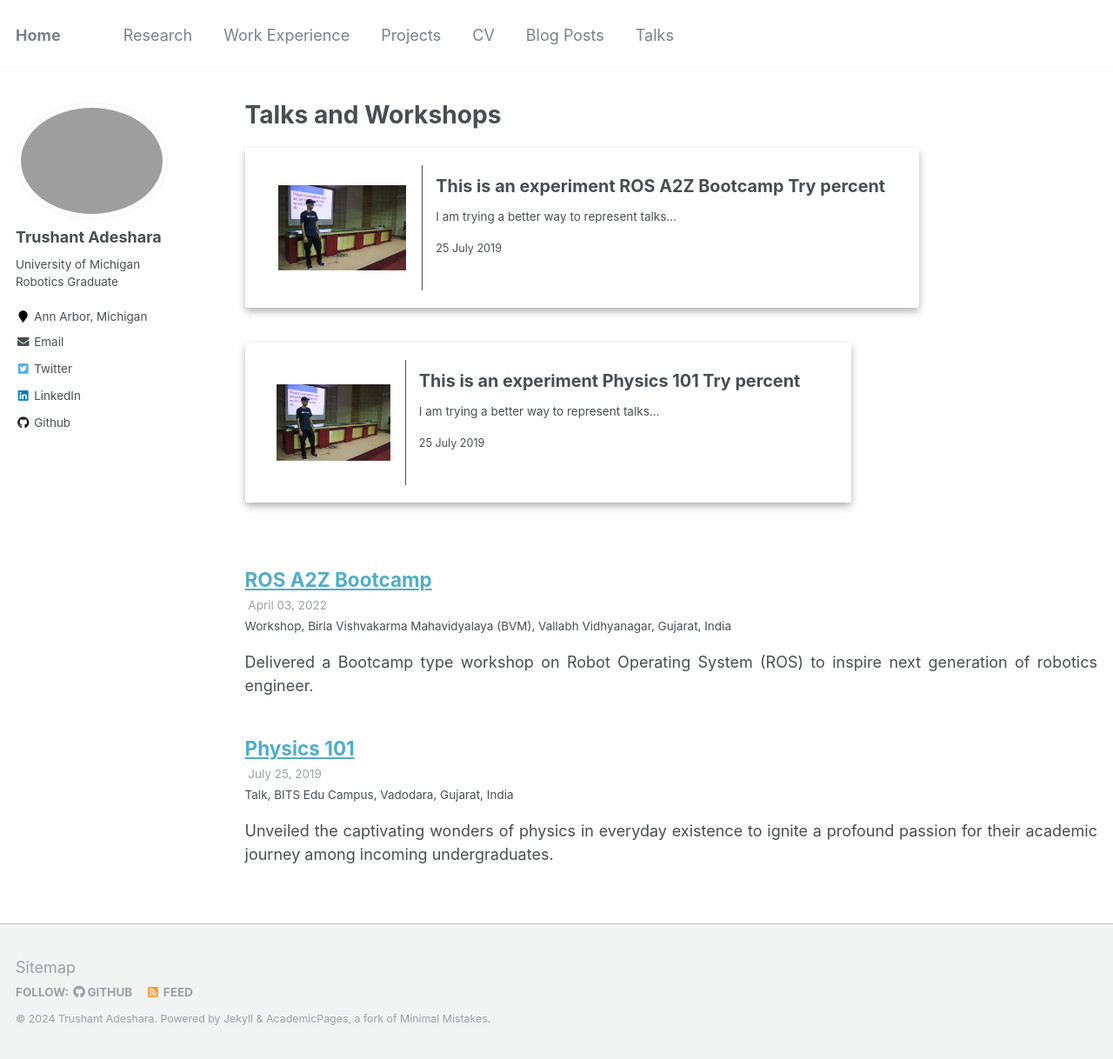
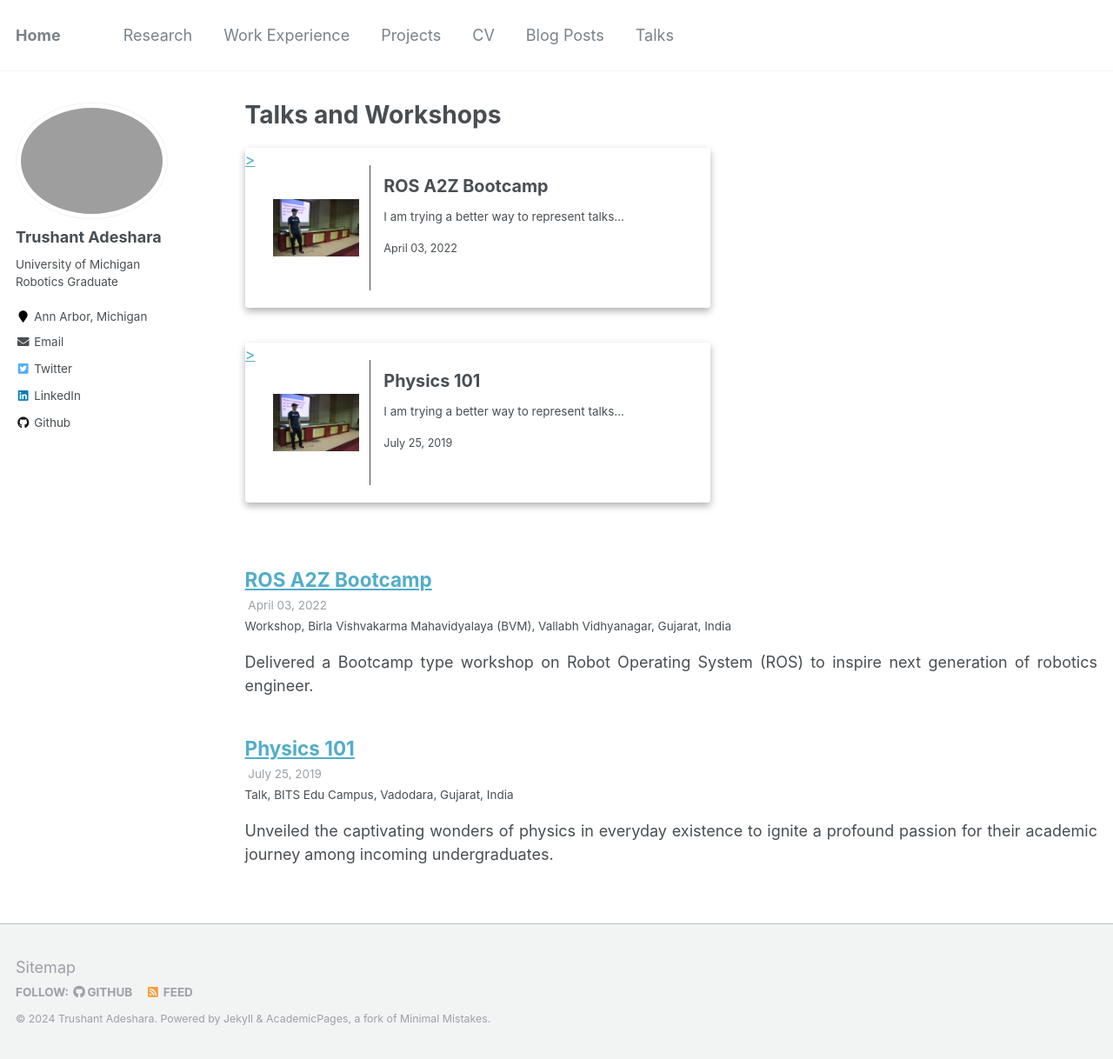
Before and after one commit to trushant05/trushant05.github.io, a Jekyll site: the page built from _pages/talks.html, in a window 1280 px wide and 1218 px high. Shown: the whole window at 87% size. Built offline with Jekyll 4.4.1, drawn with Linux system fonts in a browser that asks for light colours.

Commit message:
add auto date with format and base talk hyperlink

```diff
--- a/_pages/talks.html
+++ b/_pages/talks.html
@@ -14,21 +14,19 @@ author_profile: true
 {% for post in site.talks reversed %}
 <div class="writing-list">
   <div class="card-container">
-    <a href="https://trushant-adeshara-um.github.io"></a>
+    <a href="{{ base_path }}{{ post.url }}" rel="permalink">{{ title }}></a>
     <div class="float-layout">
       <div class="writing-card-image">
       <img src="/images/talks/20190725/20190725_1.jpg">
         <div class="writing-card-content">
           <div class="writing-card-title">
-            This is an experiment
             {{ post.title }}
-            Try percent
           </div>
           <div class="writing-card-text">
             I am trying a better way to represent talks...
           </div>
           <div class="writing-card-text-muted">
-            25 July 2019
+            {{ post.date | date: '%B %d, %Y' }}
           </div>
         </div>
       </div>
```
